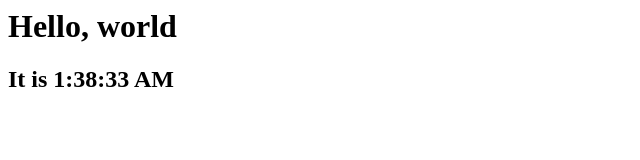
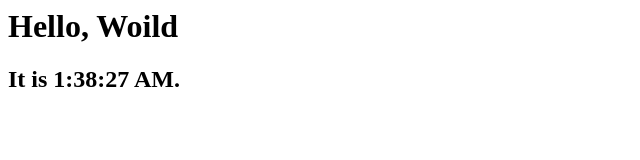
Before and after one commit to AdilKhn/hello-react, a React (Create React App) app: page / in a window 1280 px wide. Shown: the top 160 px of the page, without its empty margins (0-640 px from the left). Built offline with nearby package versions, Linux system fonts and the light colour scheme.

Commit message:
[WIP] Ready to mount/unmount

```diff
--- a/src/index.js
+++ b/src/index.js
@@ -1,18 +1,43 @@
 import React from 'react';
 import ReactDOM from 'react-dom';
 
+// function Clock(props) {
+//   return (
+//     <div>
+//       <h1> Hello, world </h1>
+//       <h2> It is {props.date.toLocaleTimeString()} </h2>
+//     </div>
+//   );
+// }
+
+class Clock extends React.Component {
+  constructor(props) {
+    super(props);
+    this.state = { date: new Date()};
+  }
+
+  componentDidMount() {
+
+  }
+
+  componentWillMount() {
+
+  }
+  render() {
+    return (
+      <div>
+        <h1> Hello, Woild </h1>
+        <h2> It is {this.state.date.toLocaleTimeString()}. </h2>
+      </div>
+    );
+  }
+}
+
 function tick() {
-  const element = (
-    <div>
-      <h1> Hello, world </h1>
-      <h2> It is {new Date().toLocaleTimeString()} </h2>
-    </div>
+  ReactDOM.render(
+    <Clock />,
+    document.getElementById('root')
   );
 
-  ReactDOM.render(
-    element,
-    document.getElementById('root')
-  );
 }
-
 setInterval(tick, 1000);
```
